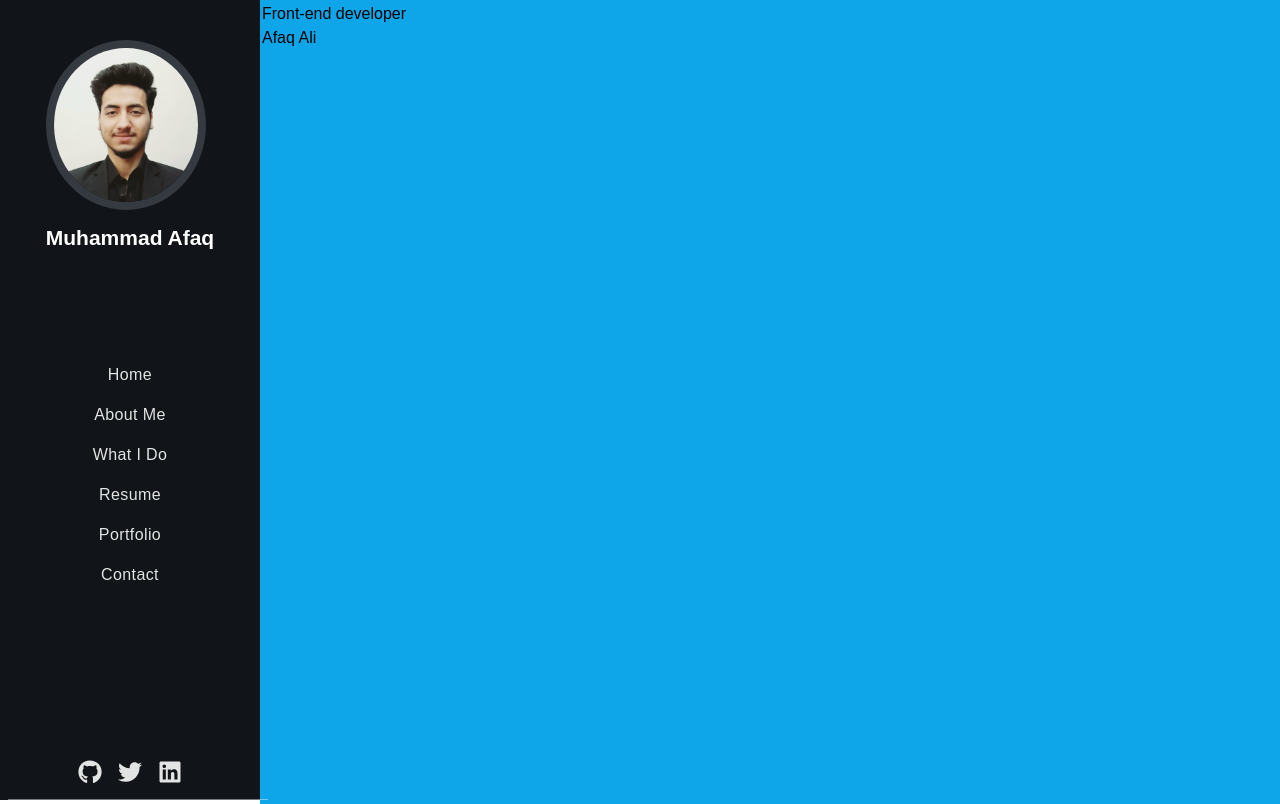
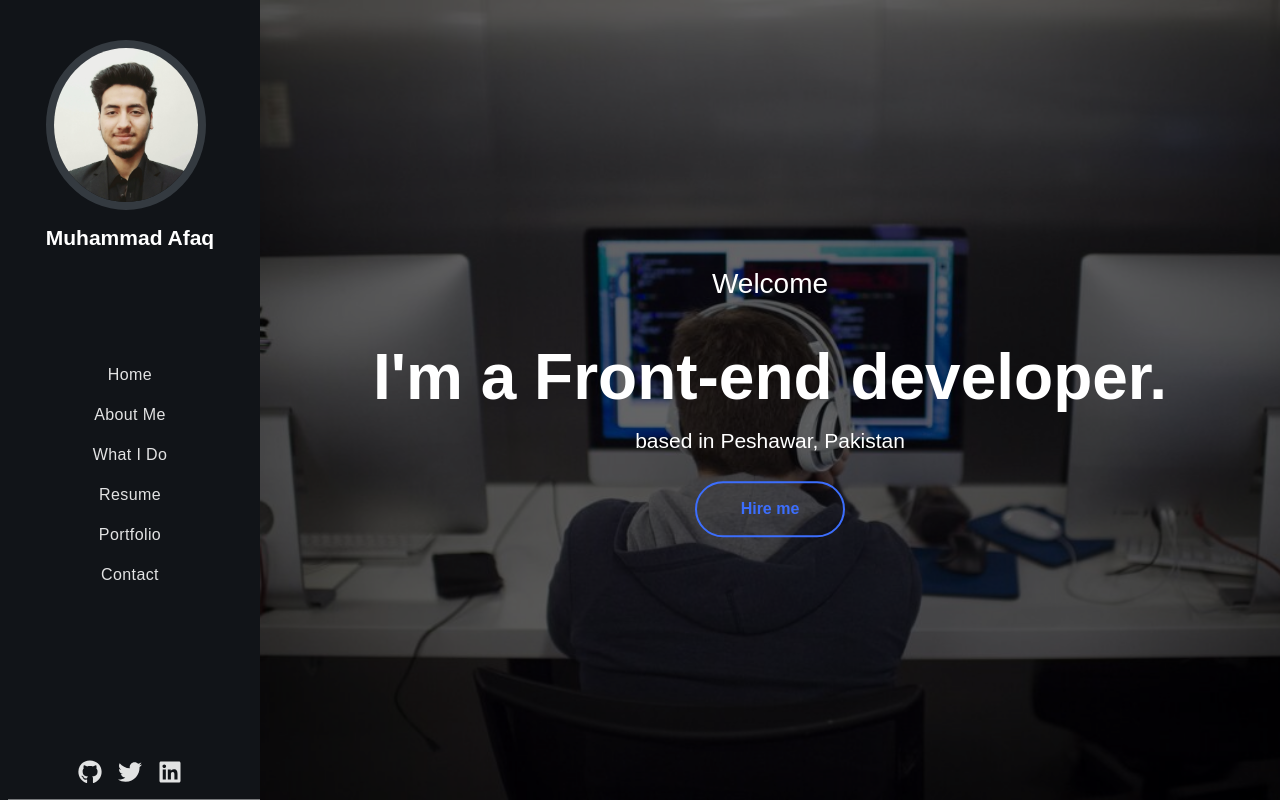
Before and after one commit to afaqalii/afaqdev, a React (Vite) app: page / in a window 1280 px wide. Built offline with nearby package versions, Linux system fonts and the light colour scheme.

Commit message:
Completed header section for large devices

```diff
--- a/src/App.css
+++ b/src/App.css
@@ -14,3 +14,11 @@
 .navbar-toggler span.active:nth-child(3) {
   transform: translateY(-8px) rotate(-45deg);
 }
+.header {
+  background-image: url("/src/assets/header-img.jpg");
+  position: relative;
+}
+.header::after {
+  width: 100%;
+  background-color: rgba(0, 0, 0, .6);
+}
--- a/src/App.jsx
+++ b/src/App.jsx
@@ -1,4 +1,6 @@
 import './App.css'
+import ContainerWrapper from './components/ContainerWrapper'
+import Header from './components/Header'
 import Sidebar from "./components/Sidebar"
 function App() {
 
@@ -6,11 +8,9 @@ function App() {
     <>
       <div className='landing-page'>
       <Sidebar/>
-      <div className="lg:ml-[260px] border-solid border-2 border-sky-500">
-         <div className=" h-[100vh] bg-sky-500">
-            <h1>Front-end developer</h1>
-            <h1>Afaq Ali</h1>
-         </div>
+      <div id='main-content' className="lg:ml-[260px]">
+         {/* <ContainerWrapper content={<Sidebar/>} backgroundTitle={"Experince"}/> */}
+        <Header/>
       </div>
       </div>
     </>
--- /dev/null
+++ b/src/components/ContainerWrapper.jsx
@@ -0,0 +1,14 @@
+import React from 'react'
+
+const ContainerWrapper = ({backgroundTitle, content}) => {
+  return (
+    <div className='relative'>
+        <h1>{backgroundTitle}</h1>
+        <div className="max-w-7xl mx-auto border-2 border-black">
+           {/* here goes all the content of different components */}
+        </div>
+    </div>
+  )
+}
+
+export default ContainerWrapper
--- /dev/null
+++ b/src/components/Header.jsx
@@ -0,0 +1,19 @@
+import React from 'react'
+import headerImg from "../assets/header-img.jpg"
+import "../App.css"
+const Header = () => {
+  return (
+    <>
+    <div className="header relative bg-[--dark-black] after:content-[''] after:absolute after:top-0 after:left-0 after:h-[100%]  bg-cover bg-center h-screen">
+        <div className='absolute z-[1] top-1/2 left-1/2 translate-x-[-50%] translate-y-[-50%] w-[100%] text-center text-[--white]'>
+            <h2 className='text-[28px] font-medium mb-6'>Welcome</h2>
+            <h1 className='text-[64px] font-semibold'>I'm a Front-end developer.</h1>
+            <h4 className='text-[21px] font-extralight mb-4'>based in Peshawar, Pakistan</h4>
+            <button className='py-3.5 px-11 mt-2 font-semibold border-2 rounded-[50rem] border-[--dark-blue] text-[--dark-blue]'>Hire me </button>
+        </div>
+    </div>
+    </>
+  )
+}
+
+export default Header
--- a/src/index.css
+++ b/src/index.css
@@ -1,7 +1,7 @@
 @tailwind base;
 @tailwind components;
 @tailwind utilities;
-@import url('https://fonts.googleapis.com/css2?family=Poppins:wght@400;500;700&display=swap');
+@import url('https://fonts.googleapis.com/css2?family=Poppins:wght@200;300;400;500;600;700;800&display=swap');
 * {
     margin: 0;
     padding: 0;
```
Also changed, not shown: src/assets/header-img.jpg (added).
